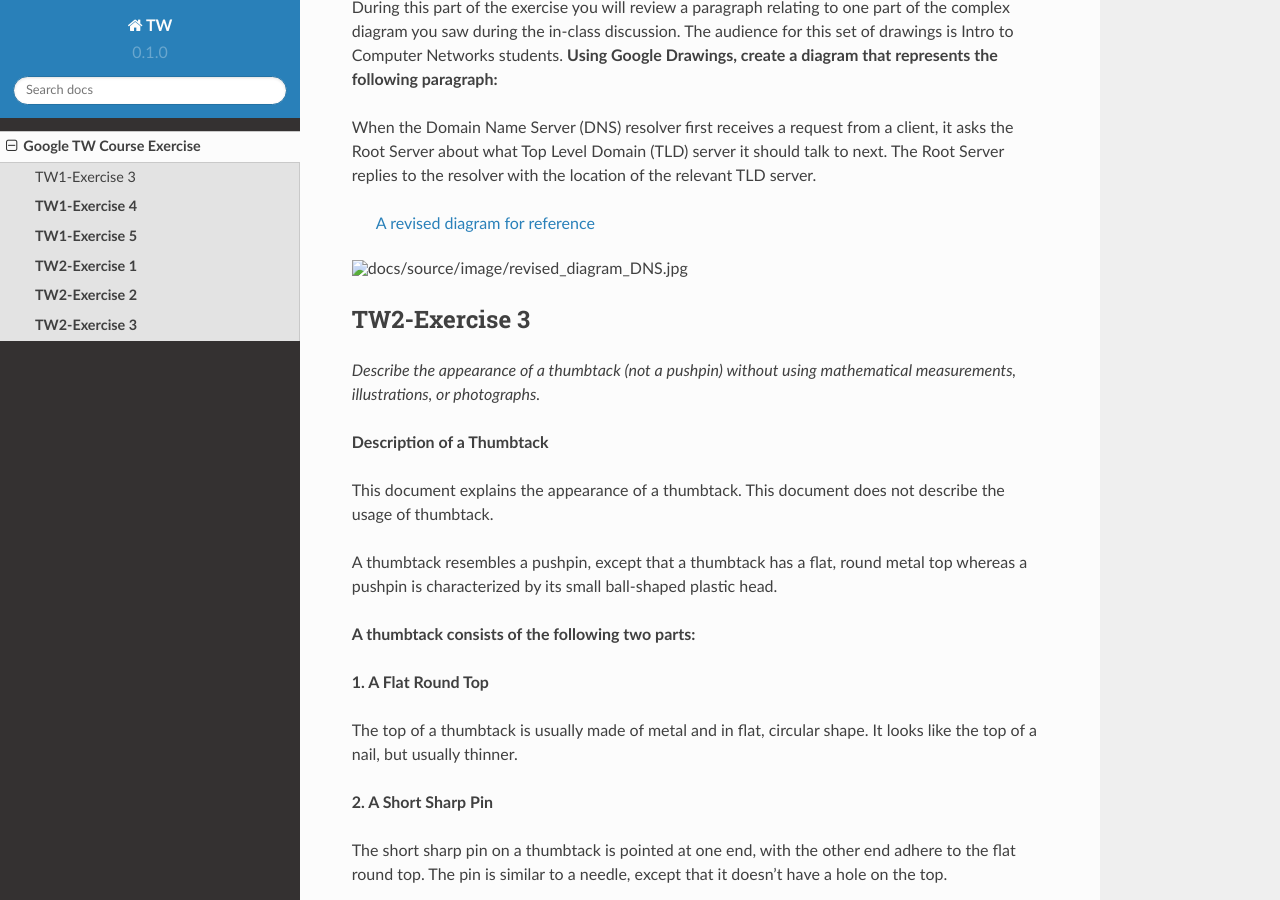
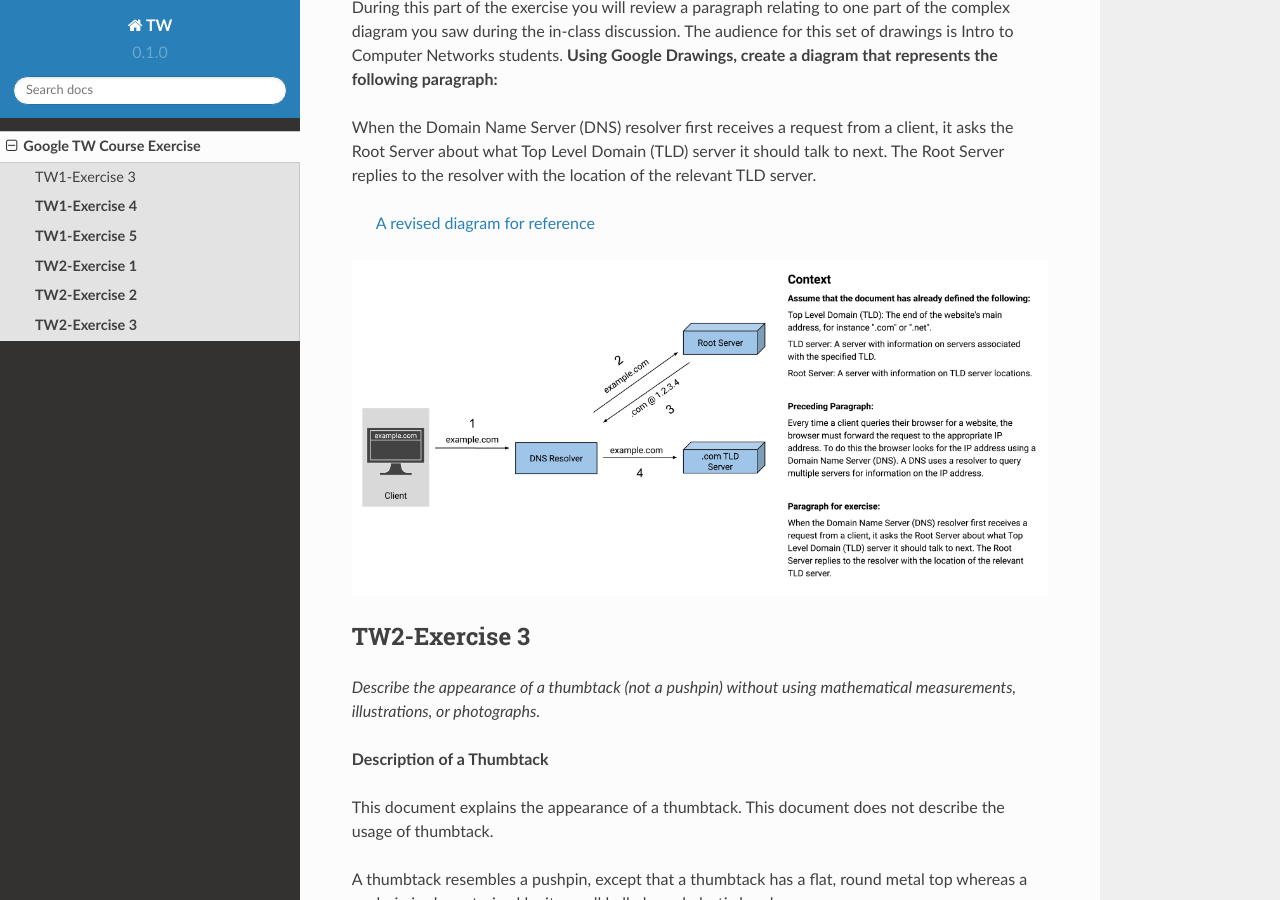
Before and after one commit to Gallifrey23/techwriting, a Sphinx documentation site: the page built from docs/source/google-tw-course-exercise.rst, in a window 1280 px wide and 900 px high, scrolled down 2705 px. Built offline with Sphinx 7.4.7 and the Read the Docs theme 2.0.0, drawn with Linux system fonts in a browser that asks for light colours; pages that are not in the unit, such as notebooks, are missing from menus.

Commit message:
Update google-tw-course-exercise.rst

```diff
--- a/docs/source/google-tw-course-exercise.rst
+++ b/docs/source/google-tw-course-exercise.rst
@@ -87,7 +87,7 @@ When the Domain Name Server (DNS) resolver first receives a request from a clien
 
  `A revised diagram for reference <https://github.com/Gallifrey23/gallifrey23.github.io/blob/9992db8ffc9409e25d8bbdd0b85a51d059e89827/assets/images/Copy_of_Exercise2_Good_Diagram-DNS.svg>`_
 
-.. image:: docs/source/image/revised_diagram_DNS.jpg
+.. image:: revised_diagram_DNS.jpg
 
 
 **TW2-Exercise 3**
```
